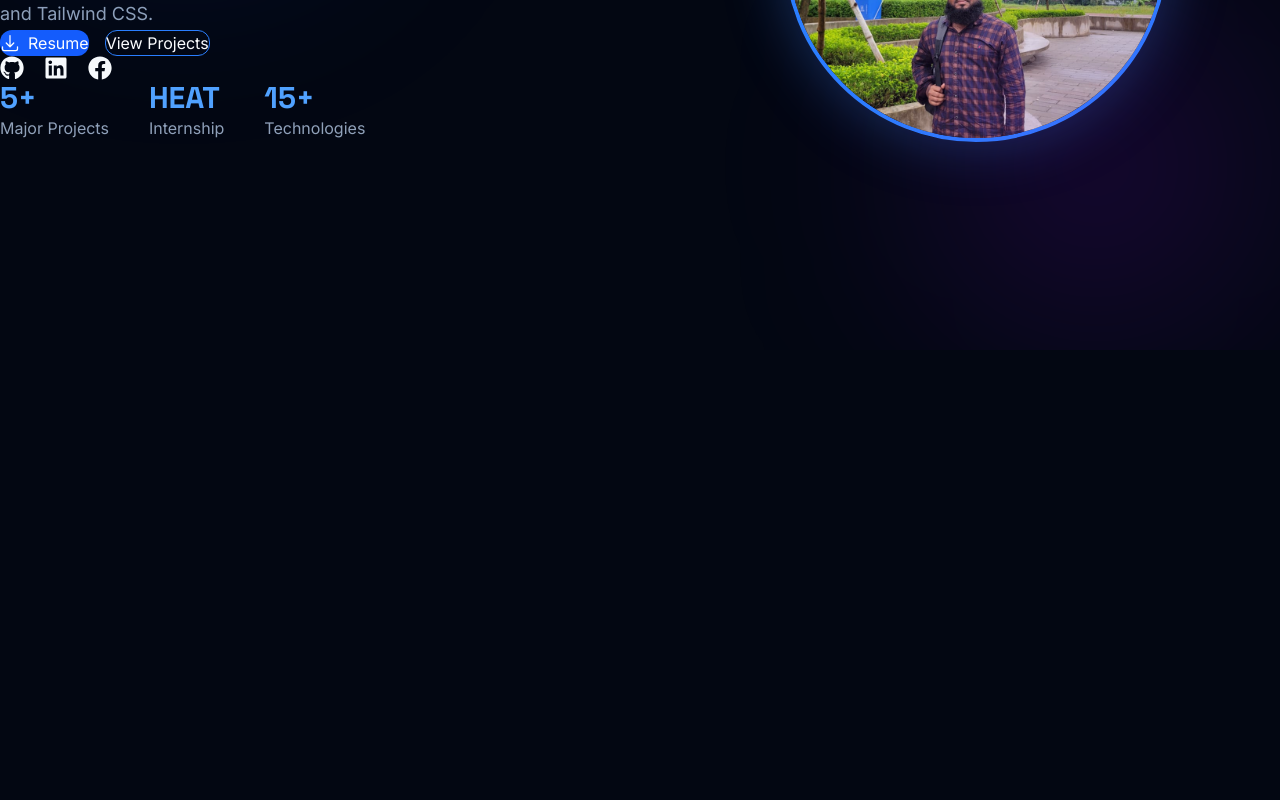
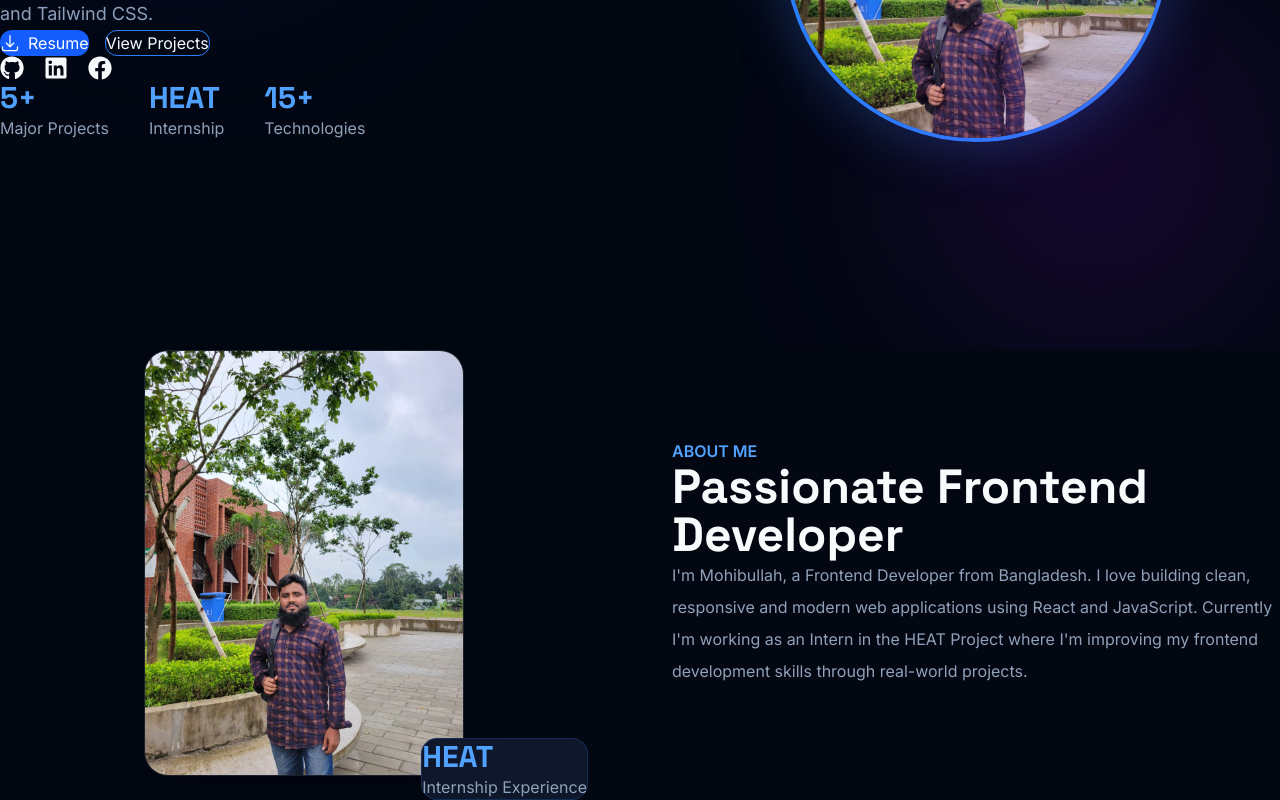
Before and after one commit to mohibullah-dev-tech/mohibullah-portfolio, a React (Vite) app in the folder mohibullah-portfolio/: page / in a window 1280 px wide. Shown: the part 450-1250 px from the top of the page. Before the commit the page ends 800 px from the top, so only its background shows below. Built offline with nearby package versions, Linux system fonts and the light colour scheme.

Commit message:
feat(about): add about section layout

```diff
--- a/mohibullah-portfolio/src/App.jsx
+++ b/mohibullah-portfolio/src/App.jsx
@@ -1,13 +1,15 @@
 import Navbar from "./components/layout/Navbar";
 import Hero from "./sections/hero/Hero";
+import About from "./sections/about/About";
 
-const App = () => {
+function App() {
   return (
     <>
       <Navbar />
       <Hero />
+      <About />
     </>
   );
-};
+}
 
 export default App;
--- /dev/null
+++ b/mohibullah-portfolio/src/sections/about/About.jsx
@@ -0,0 +1,62 @@
+import Container from "../../components/common/Container";
+import profile from "../hero/Me.jpg";
+
+const About = () => {
+  return (
+    <section id="about" className="py-28">
+      <Container>
+        <div className="grid items-center gap-16 md:grid-cols-2">
+
+          {/* Left */}
+
+          <div className="relative flex justify-center">
+
+            <img
+              src={profile}
+              alt="Mohibullah"
+              className="w-80 rounded-3xl border border-white/10 shadow-2xl"
+            />
+
+            <div className="absolute -bottom-6 right-5 rounded-2xl border border-blue-500/20 bg-slate-900 p-5">
+              <h3 className="text-3xl font-bold text-blue-400">
+                HEAT
+              </h3>
+
+              <p className="text-slate-400">
+                Internship Experience
+              </p>
+            </div>
+
+          </div>
+
+          {/* Right */}
+
+          <div>
+
+            <span className="text-blue-400 font-semibold">
+              ABOUT ME
+            </span>
+
+            <h2 className="mt-4 text-5xl font-bold">
+              Passionate Frontend Developer
+            </h2>
+
+            <p className="mt-8 leading-8 text-slate-400">
+              I'm Mohibullah, a Frontend Developer from Bangladesh.
+              I love building clean, responsive and modern web
+              applications using React and JavaScript.
+
+              Currently I'm working as an Intern in the HEAT Project
+              where I'm improving my frontend development skills
+              through real-world projects.
+            </p>
+
+          </div>
+
+        </div>
+      </Container>
+    </section>
+  );
+};
+
+export default About;
```
